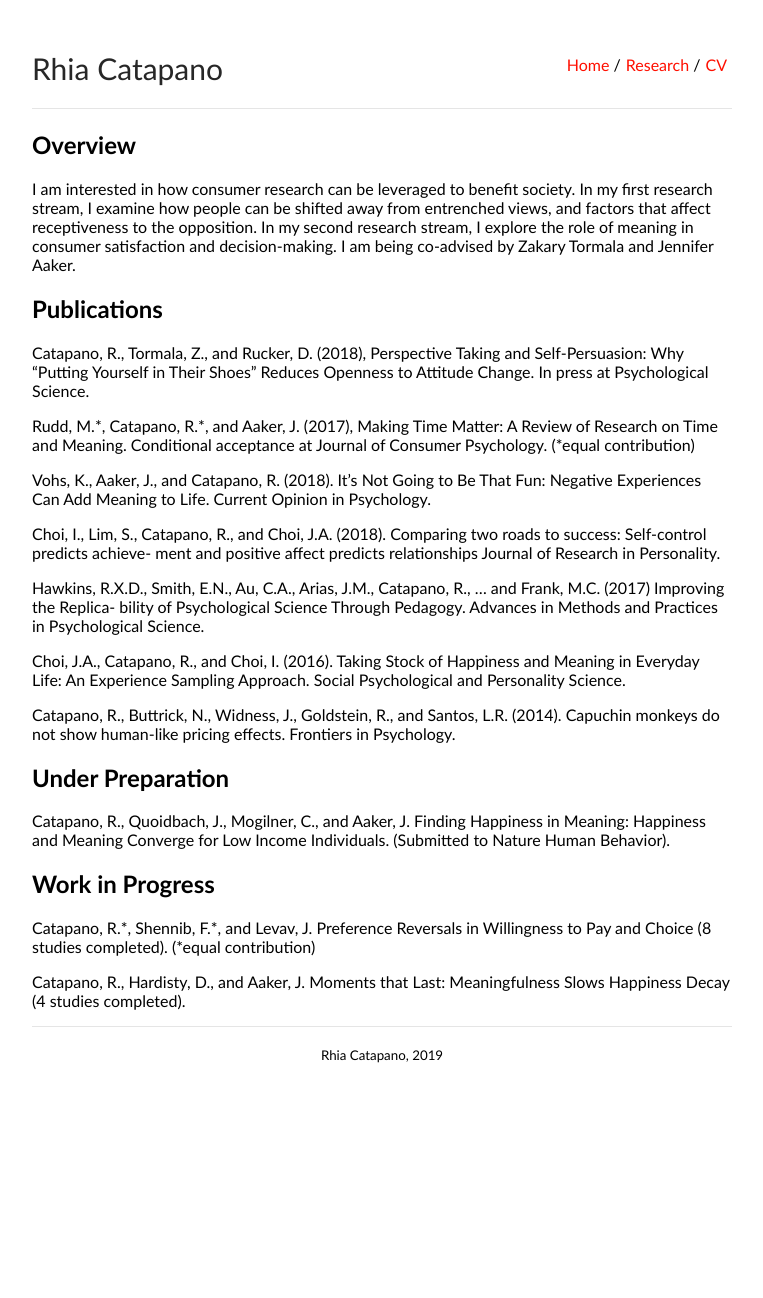
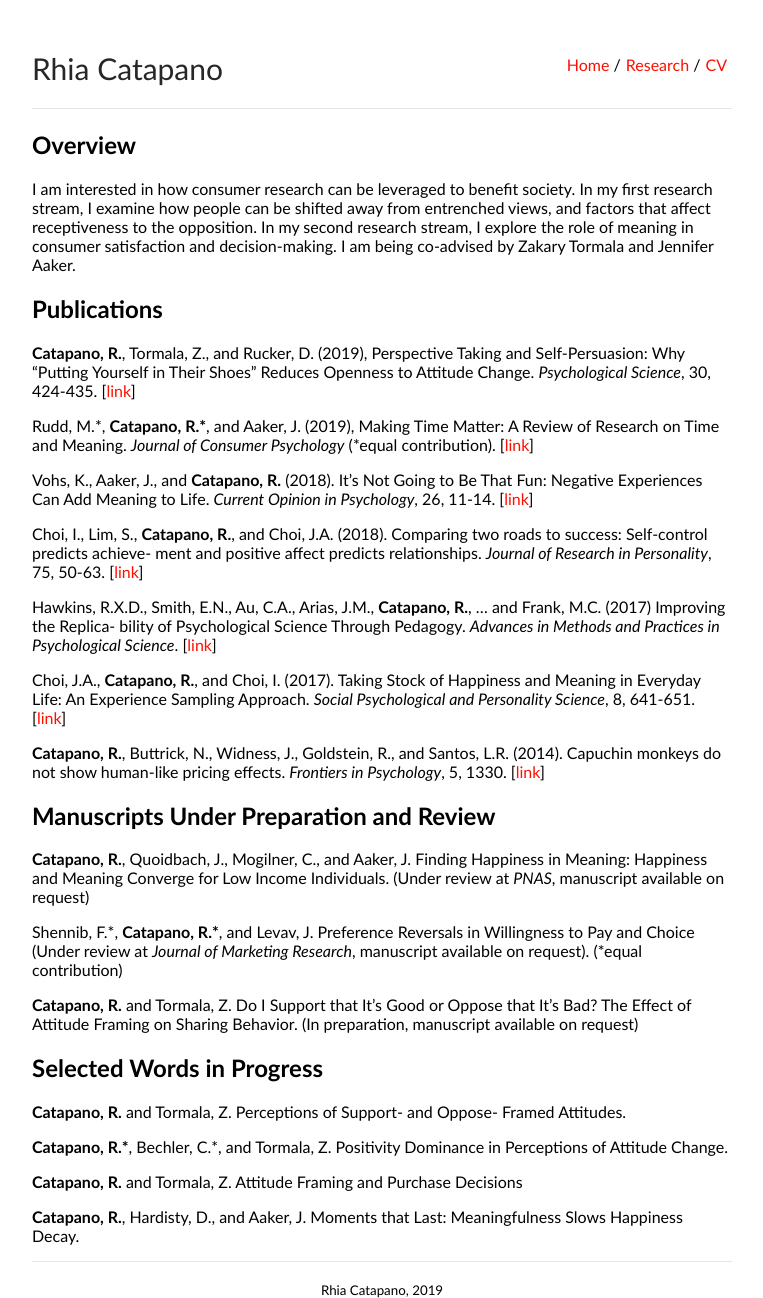
Before and after one commit to catapano/catapano.github.io, a Jekyll site: the page built from research.md, in a window 1280 px wide. Shown: the whole page, without its empty margins (258-1021 px from the left). Built offline with Jekyll 4.4.1, drawn with Linux system fonts in a browser that asks for light colours; some web fonts are replaced; our own code applies the rules of GitHub Pages for plain Markdown files; before the commit the page ends 1063 px from its top, so only the background shows below that.

Commit message:
Add links to articles on research page

```diff
--- a/_config.yml
+++ b/_config.yml
@@ -23,4 +23,4 @@ nav:
  - name: "Research"
    link: "research"
  - name: "CV"
-   link: "https://drive.google.com/file/d/1_RbY56jgyacPa1lhPFI6hEgLOz6D4sVF"
+   link: "https://drive.google.com/file/d/1ih_d86a0XoUEBspSYgMC1LzShr8HQVvX"
--- a/research.md
+++ b/research.md
@@ -9,33 +9,41 @@ I am interested in how consumer research can be leveraged to benefit society. In
 
 ## Publications
 
-Catapano, R., Tormala, Z., and Rucker, D. (2018), Perspective Taking and Self-Persuasion: Why “Putting Yourself in Their
-Shoes” Reduces Openness to Attitude Change. In press at Psychological Science.
+**Catapano, R.**, Tormala, Z., and Rucker, D. (2019), Perspective Taking and Self-Persuasion: Why “Putting Yourself in Their
+Shoes” Reduces Openness to Attitude Change. *Psychological Science*, 30, 424-435. \[[link](https://drive.google.com/file/d/1rZw03GPdbTc5yQvritMzJ8WcwcBOZRu_/view)\]
 
-Rudd, M.\*, Catapano, R.\*, and Aaker, J. (2017), Making Time Matter: A Review of Research on Time and Meaning. Conditional acceptance at Journal of Consumer Psychology. (*equal contribution)
+Rudd, M.\*, **Catapano, R.\***, and Aaker, J. (2019), Making Time Matter: A Review of Research on Time and Meaning. *Journal of Consumer Psychology* (*equal contribution). \[[link](https://drive.google.com/file/d/1aSijV_CJbfMcik9mAlradu7lZmVgbNjQ/view)\]
 
-Vohs, K., Aaker, J., and Catapano, R. (2018). It’s Not Going to Be That Fun: Negative Experiences Can Add Meaning
-to Life. Current Opinion in Psychology.
+Vohs, K., Aaker, J., and **Catapano, R.** (2018). It’s Not Going to Be That Fun: Negative Experiences Can Add Meaning
+to Life. *Current Opinion in Psychology*, 26, 11-14. \[[link](https://drive.google.com/file/d/1LuLSTX2MYCfg6nvQmGiJqNPCrohvKjE2/view)\]
 
-Choi, I., Lim, S., Catapano, R., and Choi, J.A. (2018). Comparing two roads to success: Self-control predicts achieve-
-ment and positive affect predicts relationships Journal of Research in Personality.
+Choi, I., Lim, S., **Catapano, R.**, and Choi, J.A. (2018). Comparing two roads to success: Self-control predicts achieve-
+ment and positive affect predicts relationships. *Journal of Research in Personality*, 75, 50-63. \[[link](https://drive.google.com/file/d/15Q-kTLtWTKIfG__WXZFD2z6sYAZjoPiB/view)\]
 
-Hawkins, R.X.D., Smith, E.N., Au, C.A., Arias, J.M., Catapano, R., ... and Frank, M.C. (2017) Improving the Replica-
-bility of Psychological Science Through Pedagogy. Advances in Methods and Practices in Psychological Science.
+Hawkins, R.X.D., Smith, E.N., Au, C.A., Arias, J.M., **Catapano, R.**, ... and Frank, M.C. (2017) Improving the Replica-
+bility of Psychological Science Through Pedagogy. *Advances in Methods and Practices in Psychological Science*.  \[[link](https://drive.google.com/file/d/1iPcCqghuILUtJCGTy1bkDinEKMrm_IP0/view)\]
 
-Choi, J.A., Catapano, R., and Choi, I. (2016). Taking Stock of Happiness and Meaning in Everyday Life:
-An Experience Sampling Approach. Social Psychological and Personality Science.
+Choi, J.A., **Catapano, R.**, and Choi, I. (2017). Taking Stock of Happiness and Meaning in Everyday Life:
+An Experience Sampling Approach. *Social Psychological and Personality Science*, 8, 641-651.  \[[link](https://drive.google.com/file/d/1xKXKdEzdJ-LuIGVh-HnYsJo5t4gVFChe/view)\]
 
-Catapano, R., Buttrick, N., Widness, J., Goldstein, R., and Santos, L.R. (2014). Capuchin monkeys do not show
-human-like pricing effects. Frontiers in Psychology.
+**Catapano, R.**, Buttrick, N., Widness, J., Goldstein, R., and Santos, L.R. (2014). Capuchin monkeys do not show
+human-like pricing effects. *Frontiers in Psychology*, 5, 1330.  \[[link](https://drive.google.com/file/d/1WOU5MTfNC_s3-WyVbzbHwvhNVndeXS3z/view)\]
 
-## Under Preparation
+## Manuscripts Under Preparation and Review
 
-Catapano, R., Quoidbach, J., Mogilner, C., and Aaker, J. Finding Happiness in Meaning: Happiness and Meaning
-Converge for Low Income Individuals. (Submitted to Nature Human Behavior).
+**Catapano, R.**, Quoidbach, J., Mogilner, C., and Aaker, J. Finding Happiness in Meaning: Happiness and Meaning
+Converge for Low Income Individuals. (Under review at *PNAS*, manuscript available on request)
 
-## Work in Progress
+Shennib, F.\*, **Catapano, R.\***, and Levav, J. Preference Reversals in Willingness to Pay and Choice (Under review at *Journal of Marketing Research*, manuscript available on request). (\*equal contribution)
 
-Catapano, R.\*, Shennib, F.\*, and Levav, J. Preference Reversals in Willingness to Pay and Choice (8 studies completed). (*equal contribution)
+**Catapano, R.** and Tormala, Z. Do I Support that It's Good or Oppose that It's Bad? The Effect of Attitude Framing on Sharing Behavior. (In preparation, manuscript available on request)
 
-Catapano, R., Hardisty, D., and Aaker, J. Moments that Last: Meaningfulness Slows Happiness Decay (4 studies completed).
+## Selected Words in Progress
+
+**Catapano, R.** and Tormala, Z. Perceptions of Support- and Oppose- Framed Attitudes.
+
+**Catapano, R.\***, Bechler, C.\*, and Tormala, Z. Positivity Dominance in Perceptions of Attitude Change.
+
+**Catapano, R.** and Tormala, Z. Attitude Framing and Purchase Decisions
+
+**Catapano, R.**, Hardisty, D., and Aaker, J. Moments that Last: Meaningfulness Slows Happiness Decay.
```
Also changed, not shown: 4 other files.
